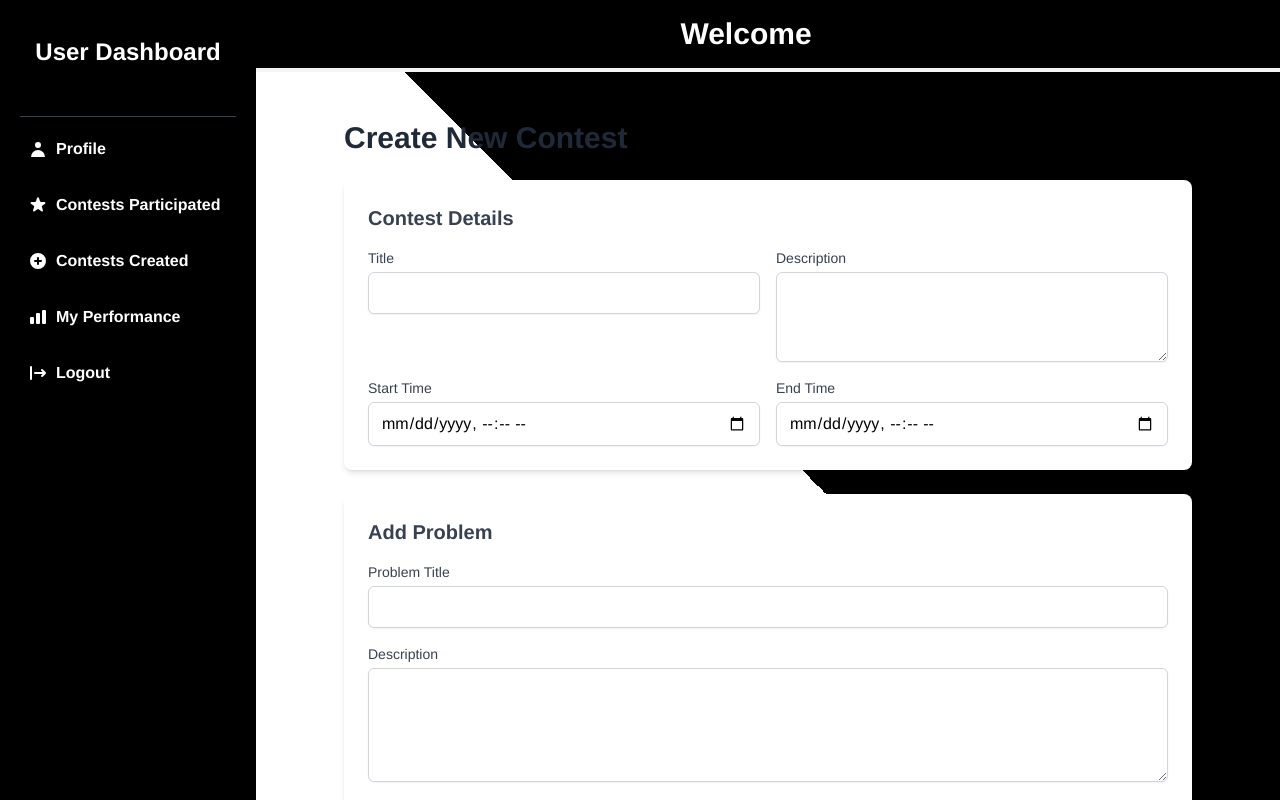
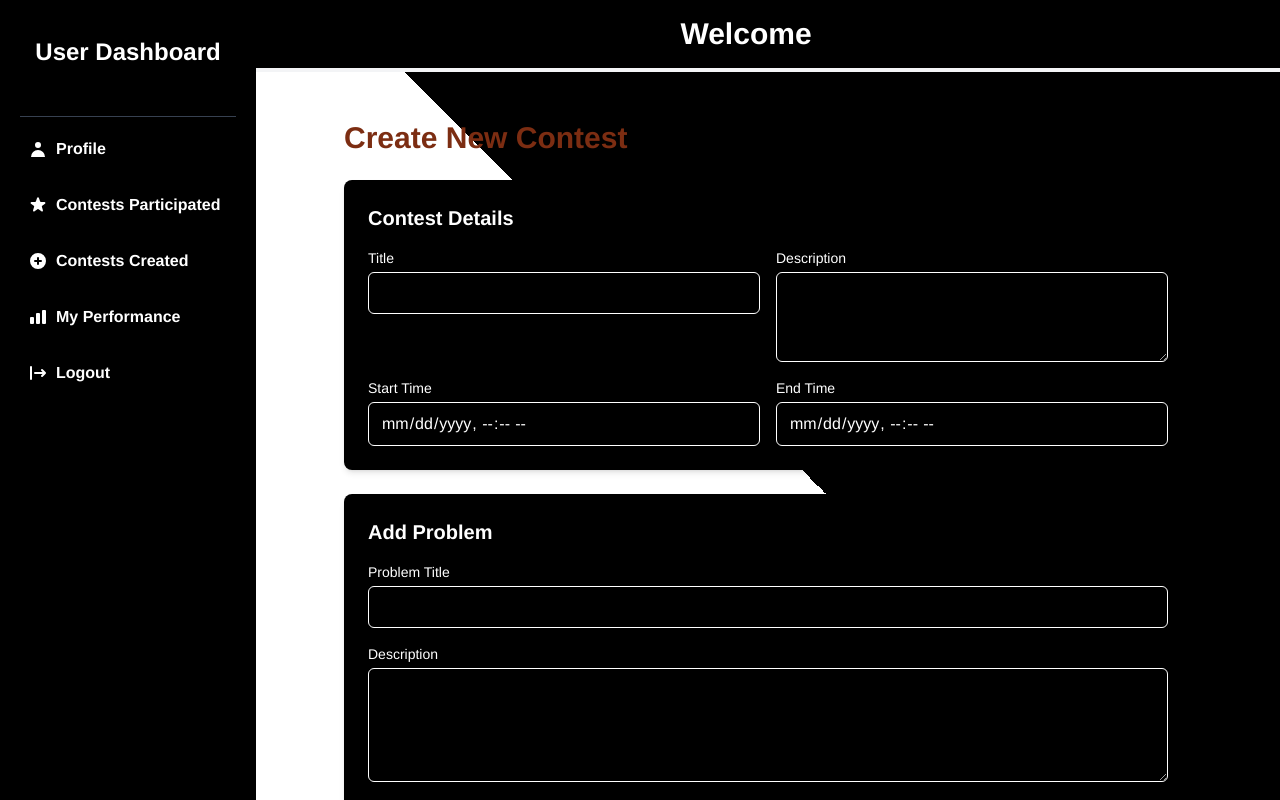
Before and after one commit to SUNIL4479/Project, a React (Create React App) app in the folder frontend/: page /dashboard/create-contest in a window 1280 px wide. Built offline with nearby package versions, Linux system fonts and the light colour scheme; no server answers; sample sign-in values are in the browser's storage.

Commit message:
Added Success

```diff
--- a/frontend/src/components/Contests/createContest.js
+++ b/frontend/src/components/Contests/createContest.js
@@ -79,53 +79,53 @@ export default function CreateContest() {
 
   return (
     <div className="p-6 max-w-4xl mx-auto">
-      <h1 className="text-3xl font-bold mb-6 text-gray-800">Create New Contest</h1>
+      <h1 className="text-3xl font-bold mb-6 text-orange-900">Create New Contest</h1>
       <form onSubmit={handleSubmit} className="space-y-6">
         {/* Contest Details */}
-        <div className="bg-white p-6 rounded-lg shadow-md">
-          <h2 className="text-xl font-semibold mb-4 text-gray-700">Contest Details</h2>
+        <div className="bg-black p-6 rounded-lg shadow-md">
+          <h2 className="text-xl font-semibold mb-4 text-white">Contest Details</h2>
           <div className="grid grid-cols-1 md:grid-cols-2 gap-4">
             <div>
-              <label className="block text-sm font-medium text-gray-700">Title</label>
+              <label className="block text-sm font-medium text-white">Title</label>
               <input
                 type="text"
                 name="title"
                 value={contestData.title}
                 onChange={handleContestChange}
-                className="mt-1 block w-full px-3 py-2 border border-gray-300 rounded-md shadow-sm focus:outline-none focus:ring-blue-500 focus:border-blue-500"
+                className="mt-1 block w-full px-3 py-2 bg-black border border-white text-white rounded-md shadow-sm focus:outline-none"
                 required
               />
             </div>
             <div>
-              <label className="block text-sm font-medium text-gray-700">Description</label>
+              <label className="block text-sm font-medium text-white">Description</label>
               <textarea
                 name="description"
                 value={contestData.description}
                 onChange={handleContestChange}
                 rows="3"
-                className="mt-1 block w-full px-3 py-2 border border-gray-300 rounded-md shadow-sm focus:outline-none focus:ring-blue-500 focus:border-blue-500"
+                className="mt-1 block w-full px-3 py-2 bg-black border border-white text-white rounded-md shadow-sm focus:outline-none"
                 required
               />
             </div>
             <div>
-              <label className="block text-sm font-medium text-gray-700">Start Time</label>
+              <label className="block text-sm font-medium text-white">Start Time</label>
               <input
                 type="datetime-local"
                 name="startTime"
                 value={contestData.startTime}
                 onChange={handleContestChange}
-                className="mt-1 block w-full px-3 py-2 border border-gray-300 rounded-md shadow-sm focus:outline-none focus:ring-blue-500 focus:border-blue-500"
+                className="mt-1 block w-full px-3 py-2 bg-black border border-white text-white rounded-md shadow-sm focus:outline-none"
                 required
               />
             </div>
             <div>
-              <label className="block text-sm font-medium text-gray-700">End Time</label>
+              <label className="block text-sm font-medium text-white">End Time</label>
               <input
                 type="datetime-local"
                 name="endTime"
                 value={contestData.endTime}
                 onChange={handleContestChange}
-                className="mt-1 block w-full px-3 py-2 border border-gray-300 rounded-md shadow-sm focus:outline-none focus:ring-blue-500 focus:border-blue-500"
+                className="mt-1 block w-full px-3 py-2 bg-black border border-white text-white rounded-md shadow-sm focus:outline-none"
                 required
               />
             </div>
@@ -133,80 +133,80 @@ export default function CreateContest() {
         </div>
 
         {/* Problem Details */}
-        <div className="bg-white p-6 rounded-lg shadow-md">
-          <h2 className="text-xl font-semibold mb-4 text-gray-700">Add Problem</h2>
+        <div className="bg-black p-6 rounded-lg shadow-md">
+          <h2 className="text-xl font-semibold mb-4 text-white">Add Problem</h2>
           <div className="space-y-4">
             <div>
-              <label className="block text-sm font-medium text-gray-700">Problem Title</label>
+              <label className="block text-sm font-medium text-white">Problem Title</label>
               <input
                 type="text"
                 name="title"
                 value={problem.title}
                 onChange={handleProblemChange}
-                className="mt-1 block w-full px-3 py-2 border border-gray-300 rounded-md shadow-sm focus:outline-none focus:ring-blue-500 focus:border-blue-500"
+                className="mt-1 block w-full px-3 py-2 bg-black border border-white text-white rounded-md shadow-sm focus:outline-none"
               />
             </div>
             <div>
-              <label className="block text-sm font-medium text-gray-700">Description</label>
+              <label className="block text-sm font-medium text-white">Description</label>
               <textarea
                 name="description"
                 value={problem.description}
                 onChange={handleProblemChange}
                 rows="4"
-                className="mt-1 block w-full px-3 py-2 border border-gray-300 rounded-md shadow-sm focus:outline-none focus:ring-blue-500 focus:border-blue-500"
+                className="mt-1 block w-full px-3 py-2 bg-black border border-white text-white rounded-md shadow-sm focus:outline-none"
               />
             </div>
             <div className="grid grid-cols-1 md:grid-cols-2 gap-4">
               <div>
-                <label className="block text-sm font-medium text-gray-700">Input Format</label>
+                <label className="block text-sm font-medium text-white">Input Format</label>
                 <textarea
                   name="inputFormat"
                   value={problem.inputFormat}
                   onChange={handleProblemChange}
                   rows="2"
-                  className="mt-1 block w-full px-3 py-2 border border-gray-300 rounded-md shadow-sm focus:outline-none focus:ring-blue-500 focus:border-blue-500"
+                  className="mt-1 block w-full px-3 py-2 bg-black border border-white text-white rounded-md shadow-sm focus:outline-none"
                 />
               </div>
               <div>
-                <label className="block text-sm font-medium text-gray-700">Output Format</label>
+                <label className="block text-sm font-medium text-white">Output Format</label>
                 <textarea
                   name="outputFormat"
                   value={problem.outputFormat}
                   onChange={handleProblemChange}
                   rows="2"
-                  className="mt-1 block w-full px-3 py-2 border border-gray-300 rounded-md shadow-sm focus:outline-none focus:ring-blue-500 focus:border-blue-500"
+                  className="mt-1 block w-full px-3 py-2 bg-black border border-white text-white rounded-md shadow-sm focus:outline-none"
                 />
               </div>
             </div>
             <div>
-              <label className="block text-sm font-medium text-gray-700">Constraints</label>
+              <label className="block text-sm font-medium text-white">Constraints</label>
               <textarea
                 name="constraints"
                 value={problem.constraints}
                 onChange={handleProblemChange}
                 rows="2"
-                className="mt-1 block w-full px-3 py-2 border border-gray-300 rounded-md shadow-sm focus:outline-none focus:ring-blue-500 focus:border-blue-500"
+                className="mt-1 block w-full px-3 py-2 bg-black border border-white text-white rounded-md shadow-sm focus:outline-none"
               />
             </div>
             <div className="grid grid-cols-1 md:grid-cols-2 gap-4">
               <div>
-                <label className="block text-sm font-medium text-gray-700">Sample Input</label>
+                <label className="block text-sm font-medium text-white">Sample Input</label>
                 <textarea
                   name="sampleInput"
                   value={problem.sampleInput}
                   onChange={handleProblemChange}
                   rows="3"
-                  className="mt-1 block w-full px-3 py-2 border border-gray-300 rounded-md shadow-sm focus:outline-none focus:ring-blue-500 focus:border-blue-500"
+                  className="mt-1 block w-full px-3 py-2 bg-black border border-white text-white rounded-md shadow-sm focus:outline-none"
                 />
               </div>
               <div>
-                <label className="block text-sm font-medium text-gray-700">Sample Output</label>
+                <label className="block text-sm font-medium text-white">Sample Output</label>
                 <textarea
                   name="sampleOutput"
                   value={problem.sampleOutput}
                   onChange={handleProblemChange}
                   rows="3"
-                  className="mt-1 block w-full px-3 py-2 border border-gray-300 rounded-md shadow-sm focus:outline-none focus:ring-blue-500 focus:border-blue-500"
+                  className="mt-1 block w-full px-3 py-2 bg-black border border-white text-white rounded-md shadow-sm focus:outline-none"
                 />
               </div>
             </div>
@@ -214,26 +214,26 @@ export default function CreateContest() {
 
           {/* Test Cases */}
           <div className="mt-6">
-            <h3 className="text-lg font-medium mb-2 text-gray-700">Test Cases</h3>
+            <h3 className="text-lg font-medium mb-2 text-white">Test Cases</h3>
             <div className="grid grid-cols-1 md:grid-cols-2 gap-4">
               <div>
-                <label className="block text-sm font-medium text-gray-700">Input</label>
+                <label className="block text-sm font-medium text-white">Input</label>
                 <textarea
                   name="input"
                   value={testCase.input}
                   onChange={handleTestCaseChange}
                   rows="2"
-                  className="mt-1 block w-full px-3 py-2 border border-gray-300 rounded-md shadow-sm focus:outline-none focus:ring-blue-500 focus:border-blue-500"
+                  className="mt-1 block w-full px-3 py-2 bg-black border border-white text-white rounded-md shadow-sm focus:outline-none"
                 />
               </div>
               <div>
-                <label className="block text-sm font-medium text-gray-700">Output</label>
+                <label className="block text-sm font-medium text-white">Output</label>
                 <textarea
                   name="output"
                   value={testCase.output}
                   onChange={handleTestCaseChange}
                   rows="2"
-                  className="mt-1 block w-full px-3 py-2 border border-gray-300 rounded-md shadow-sm focus:outline-none focus:ring-blue-500 focus:border-blue-500"
+                  className="mt-1 block w-full px-3 py-2 bg-black border border-white text-white rounded-md shadow-sm focus:outline-none"
                 />
               </div>
             </div>
```
Also changed, not shown: frontend/src/pages/Login.js (+45 -28 lines), 5 other files (tests, documents, lock files or other folders).
